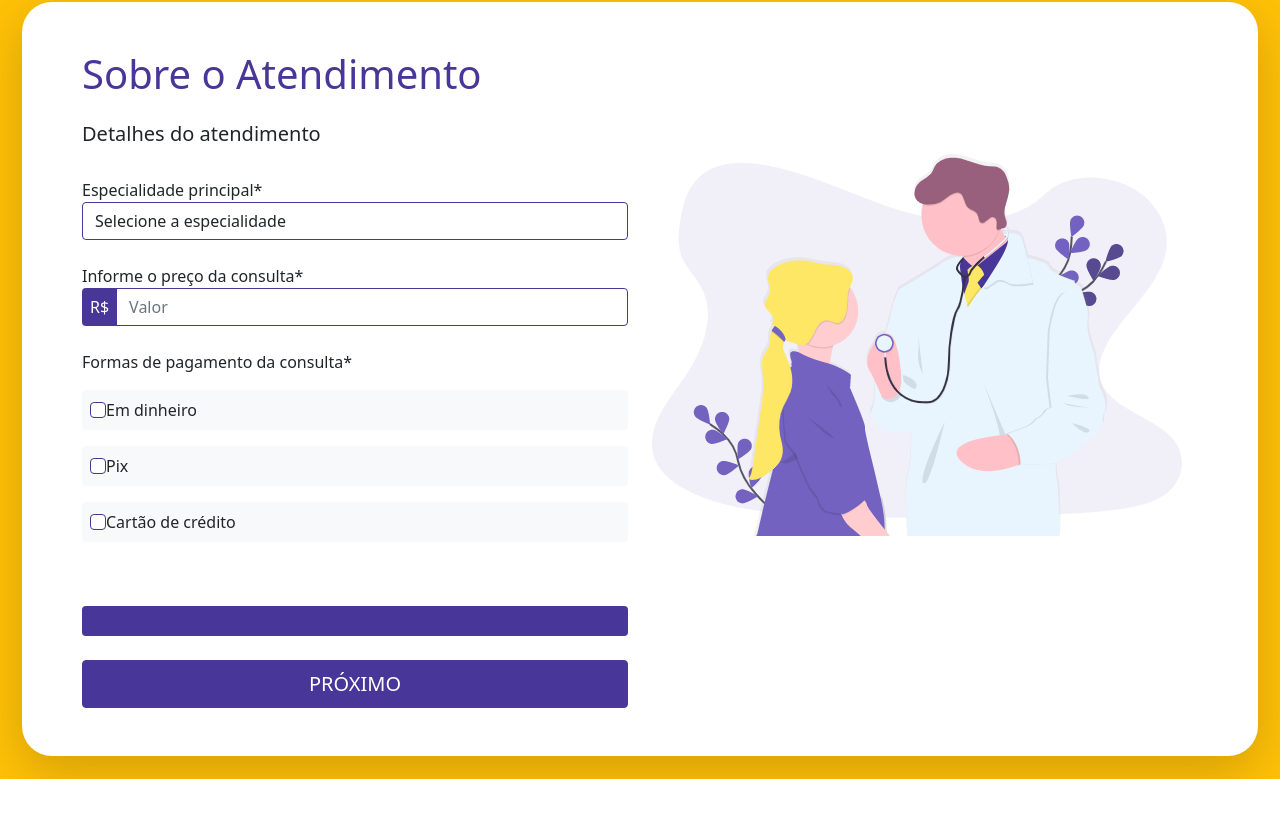
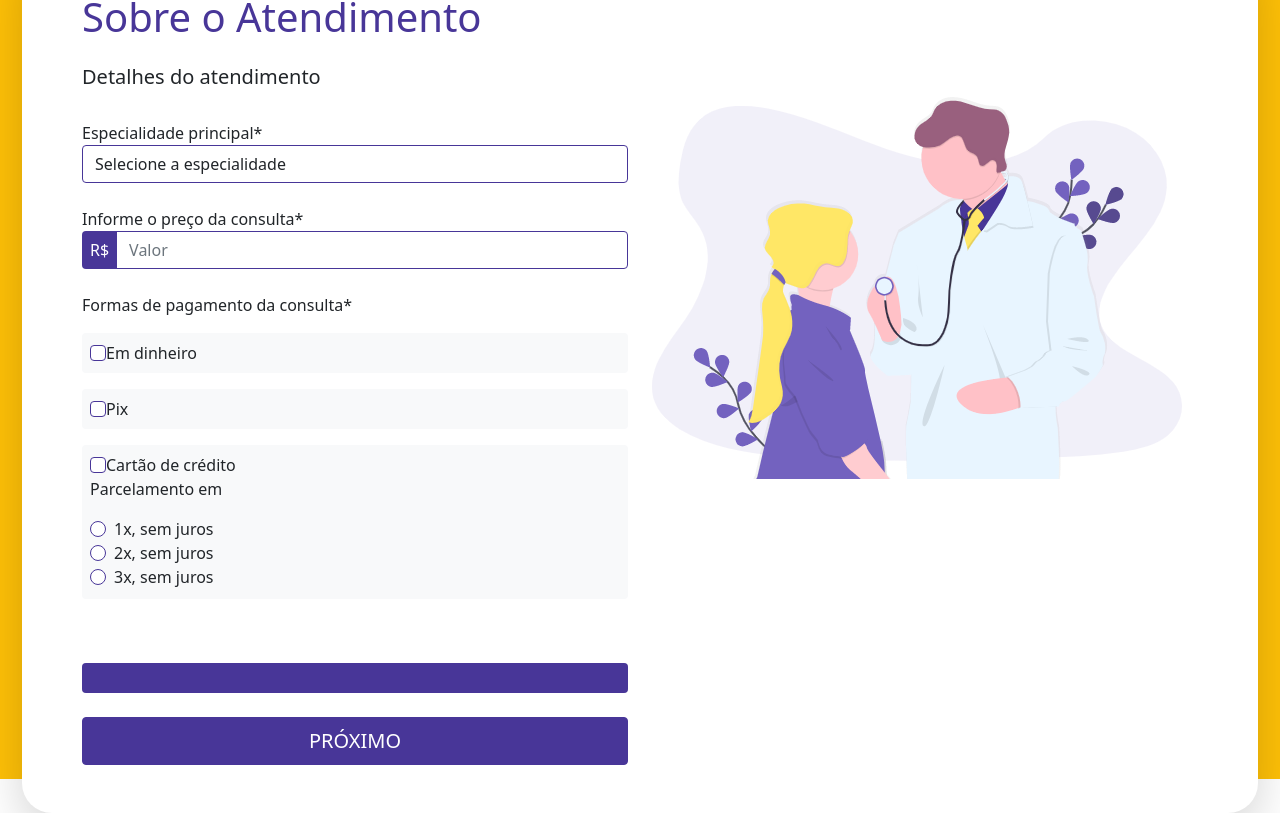
Before and after one commit to LuisSempre/testefacilconsulta, a Vue app: page / in a window 1280 px wide. Shown: the part 821-1634 px from the top of the page. Before the commit the page ends 1600 px from the top, so only its background shows below. Built offline with nearby package versions, Linux system fonts and the light colour scheme.

Commit message:
Create About Service Page Part-2

```diff
--- a/src/components/SobreAtendimento.vue
+++ b/src/components/SobreAtendimento.vue
@@ -75,6 +75,45 @@
                     <label class="form-check-label" for="defaultCheck3">
                       Cartão de crédito
                     </label>
+                    <p>Parcelamento em</p>
+                    <div class="form-check">
+                      <div>
+                        <input
+                          class="form-check-input position-static"
+                          type="radio"
+                          name="blankRadio"
+                          id="blankRadio1"
+                          value="option1"
+                        />
+                        <label class="form-check-label" for="blankRadio1">
+                          1x, sem juros
+                        </label>
+                      </div>
+                      <div>
+                        <input
+                          class="form-check-input position-static"
+                          type="radio"
+                          name="blankRadio"
+                          id="blankRadio1"
+                          value="option1"
+                        />
+                        <label class="form-check-label" for="blankRadio1">
+                          2x, sem juros
+                        </label>
+                      </div>
+                      <div>
+                        <input
+                          class="form-check-input position-static"
+                          type="radio"
+                          name="blankRadio"
+                          id="blankRadio1"
+                          value="option1"
+                        />
+                        <label class="form-check-label" for="blankRadio1">
+                          3x, sem juros
+                        </label>
+                      </div>
+                    </div>
                   </div>
                 </div>
               </div>
```
